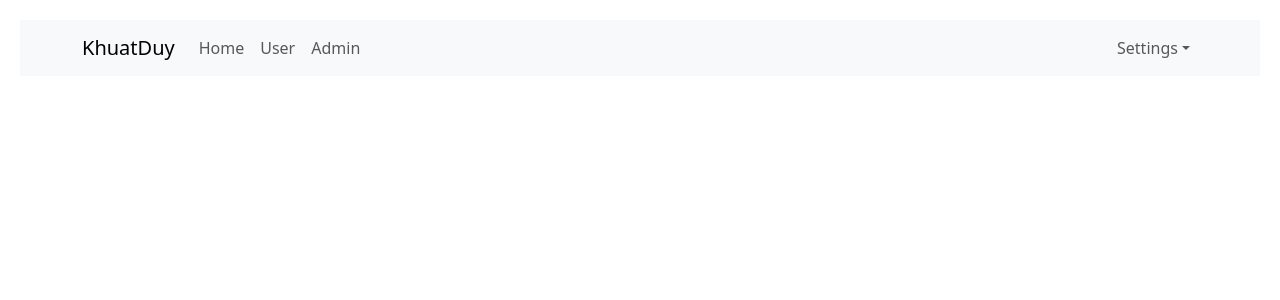
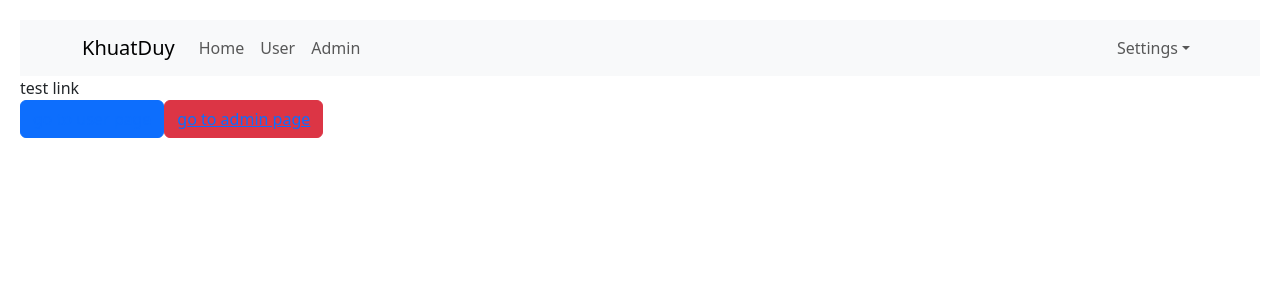
Before and after one commit to KhuatDuy04/Learn-React, a React (Create React App) app: page / in a window 1280 px wide. Shown: the top 300 px of the page. Built offline with nearby package versions, Linux system fonts and the light colour scheme.

Commit message:
route dom

```diff
--- a/src/App.js
+++ b/src/App.js
@@ -1,10 +1,26 @@
 import './App.scss';
 import Headers from './components/Header/Header';
+import { Link } from "react-router-dom";
 
 const App = () => {
   return(
     <div className='app-container'>
       <Headers/>
+      <div>
+        test link
+        <div>
+          <button className='btn btn-primary'>
+            <Link to="/users">
+              go to user page
+            </Link>
+          </button>
+          <button className='btn btn-danger'>
+            <Link to="/admins">
+              go to admin page
+            </Link>
+          </button>
+        </div>
+      </div>
     </div>
   );
 }
--- /dev/null
+++ b/src/components/Admin/Admin.js
@@ -0,0 +1,7 @@
+const Admin = (props) => {
+    return (
+        <div>Admin component</div>
+    )
+}
+
+export default Admin
--- a/src/components/Header/Header.js
+++ b/src/components/Header/Header.js
@@ -2,6 +2,7 @@
 import Nav from 'react-bootstrap/Nav';
 import Navbar from 'react-bootstrap/Navbar';
 import NavDropdown from 'react-bootstrap/NavDropdown';
+import { Link } from "react-router-dom";
 
 const Header = () => {
   return (
@@ -11,9 +12,9 @@
         <Navbar.Toggle aria-controls="basic-navbar-nav" />
         <Navbar.Collapse id="basic-navbar-nav">
           <Nav className="me-auto">
-            <Nav.Link href="#home">Home</Nav.Link>
-            <Nav.Link href="#link">User</Nav.Link>
-            <Nav.Link href="#link">Admin</Nav.Link>
+            <Link to="/" className='nav-link'>Home</Link>
+            <Link to="/users" className='nav-link'>User</Link>
+            <Link to="/admins" className='nav-link'>Admin</Link>
           </Nav>
           <Nav>
             <NavDropdown title="Settings" id="basic-nav-dropdown">
--- /dev/null
+++ b/src/components/User/User.js
@@ -0,0 +1,7 @@
+const User = (props) => {
+    return (
+        <div>user component</div>
+    )
+}
+
+export default User
--- a/src/index.js
+++ b/src/index.js
@@ -5,12 +5,21 @@
 import { Provider } from 'react-redux';
 import store from './redux/store';
 import 'bootstrap/dist/css/bootstrap.min.css';
+import { BrowserRouter, Routes, Route } from "react-router-dom";
+import User from './components/User/User';
+import Admin from './components/Admin/Admin';
 
 const root = ReactDOM.createRoot(document.getElementById('root'));
 root.render(
   <Provider store={store}>
     {/* <React.StrictMode> */}
-      <App />
+    <BrowserRouter>
+        <Routes>
+          <Route path="/" element={<App/>}/>
+          <Route path="/users" element={<User/>}/>
+          <Route path="/admins" element={<Admin/>}/>
+        </Routes>
+    </BrowserRouter>
     {/* </React.StrictMode> */}
   </Provider>
 );
```
